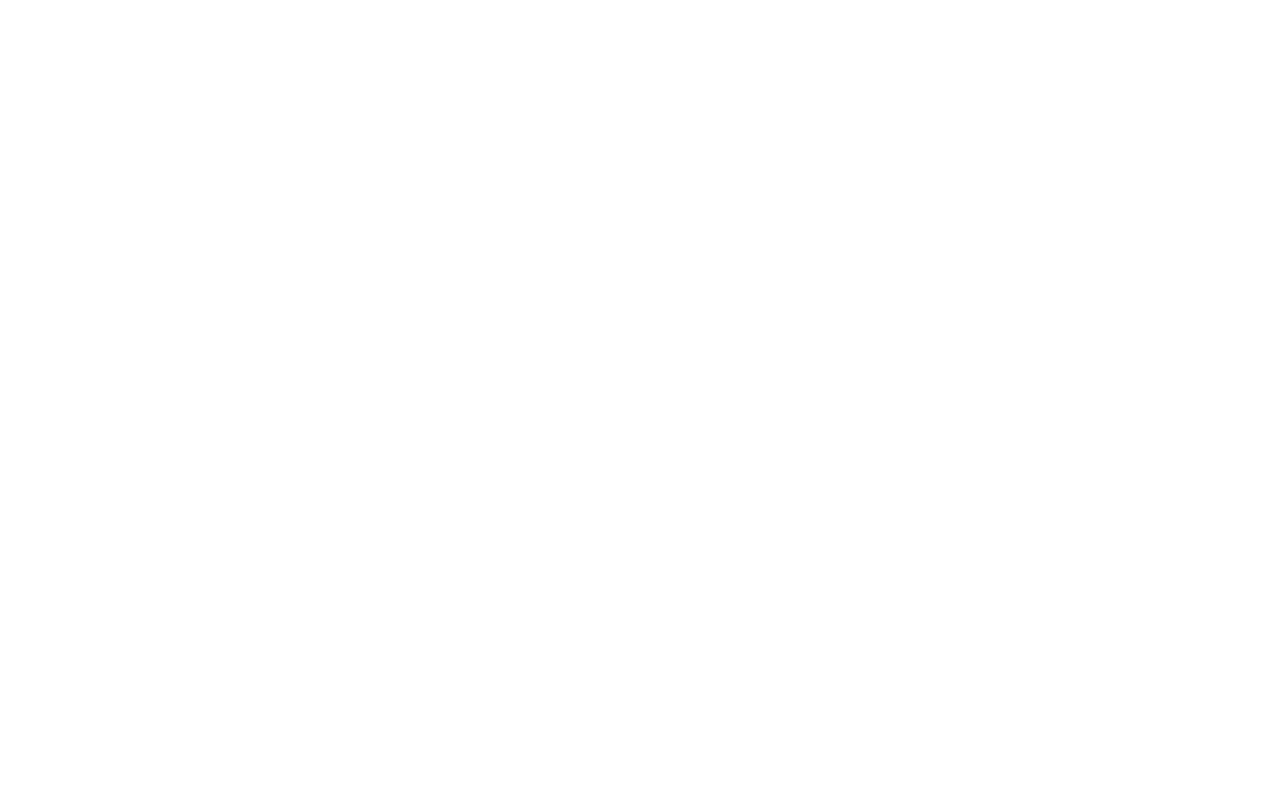
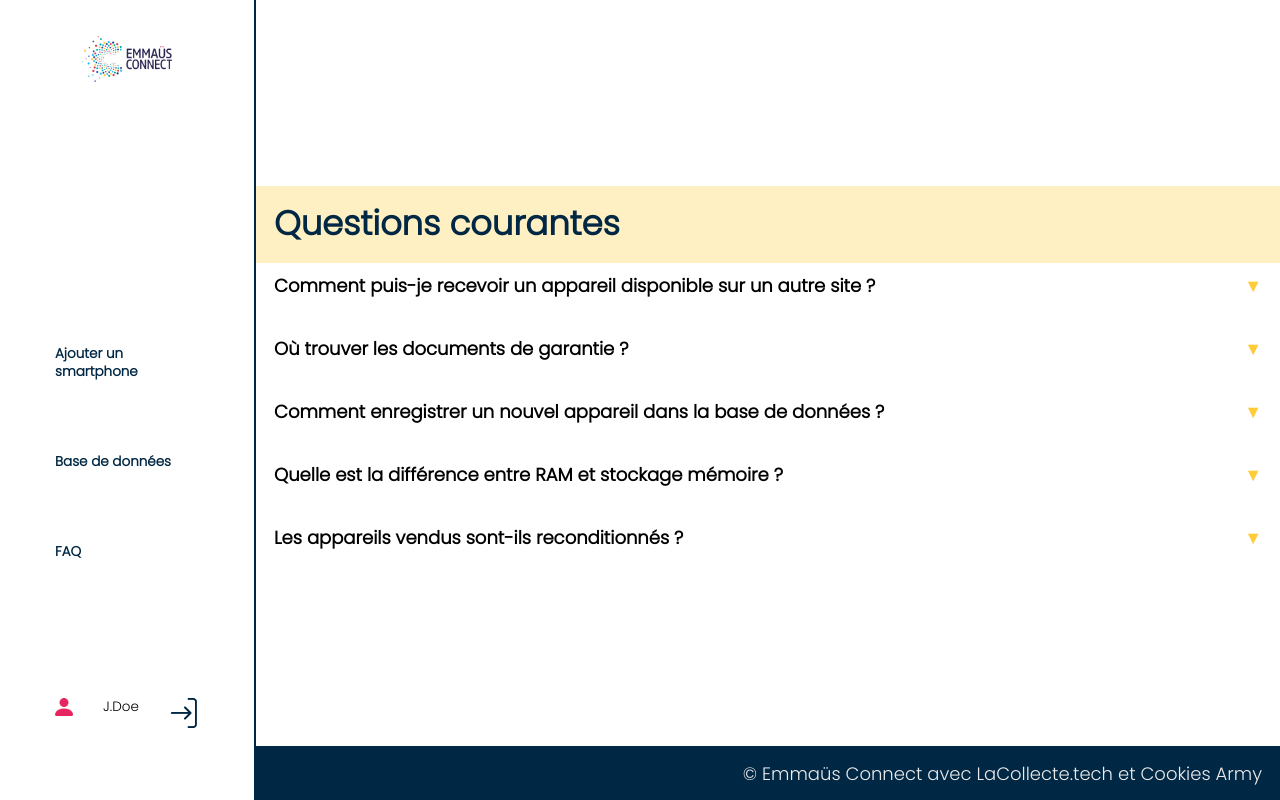
Before and after one commit to SbirLobo/cookiesarmy, a React (Vite) app in the folder frontend/: page /FAQ in a window 1280 px wide. Before the commit this address had no page. Built offline with nearby package versions, Linux system fonts and the light colour scheme.

Commit message:
creation page faq + lien navbar bdd et faq

```diff
--- /dev/null
+++ b/frontend/FAQ.json
@@ -0,0 +1,22 @@
+[
+  {
+    "question": "Comment puis-je recevoir un appareil disponible sur un autre site ?",
+    "answer": "Si vous souhaitez recevoir un appareil disponible sur un autre site, vous pouvez généralement passer commande en ligne et choisir l'option de livraison. Assurez-vous de vérifier les conditions de livraison, les frais éventuels et les délais estimés avant de finaliser votre commande."
+  },
+  {
+    "question": "Où trouver les documents de garantie ?",
+    "answer": "Les documents de garantie sont généralement inclus avec l'appareil reconditionné lors de l'achat. Ils peuvent se trouver dans l'emballage d'origine, avec les accessoires ou dans une pochette distincte. Si vous ne trouvez pas les documents de garantie, contactez le vendeur ou le fournisseur pour obtenir des informations supplémentaires."
+  },
+  {
+    "question": "Comment enregistrer un nouvel appareil dans la base de données ?",
+    "answer": "L'enregistrement d'un nouvel appareil dans la base de données dépend du système utilisé par le vendeur ou le fournisseur. Vous pouvez généralement trouver un formulaire d'enregistrement sur leur site web où vous devrez fournir des informations telles que le numéro de série de l'appareil, la date d'achat, vos coordonnées, etc. Suivez les instructions fournies pour compléter le processus d'enregistrement."
+  },
+  {
+    "question": "Quelle est la différence entre RAM et stockage mémoire ?",
+    "answer": "La RAM (Random Access Memory) et le stockage mémoire (par exemple, le disque dur ou la mémoire flash) sont deux composants différents dans un appareil électronique. La RAM est utilisée pour stocker temporairement les données et les programmes en cours d'exécution, permettant un accès rapide aux informations. Le stockage mémoire, en revanche, est utilisé pour stocker de manière permanente les fichiers, les applications et les données même lorsque l'appareil est éteint. En résumé, la RAM joue un rôle crucial dans les performances et la vitesse d'exécution de l'appareil, tandis que le stockage mémoire est utilisé pour conserver les données à long terme."
+  },
+  {
+    "question": "Les appareils vendus sont-ils reconditionnés ?",
+    "answer": "Oui, les appareils vendus sont des téléphones reconditionnés. Cela signifie qu'ils ont été préalablement utilisés, puis réparés, nettoyés et remis en état pour être revendus sur le marché. Les réparations peuvent inclure le remplacement de pièces défectueuses, la réparation des problèmes logiciels, la remise à neuf de l'écran et de la batterie, etc. Les téléphones reconditionnés offrent une alternative plus abordable par rapport aux appareils neufs tout en offrant des performances similaires."
+  }
+]
--- a/frontend/src/App.jsx
+++ b/frontend/src/App.jsx
@@ -7,6 +7,7 @@
 import ConnectionPage from "./pages/ConnectionPage";
 import ResumeTel from "./pages/ResumeTel";
 import TableauSmartphones from "./pages/TableauSmartphones";
+import Faq from "./pages/FAQ";
 
 function App() {
   return (
@@ -14,6 +15,7 @@
       <Route path="/" element={<ConnectionPage />} />
       <Route path="/Home" element={<Home />} />
       <Route path="/TableauSmartphones" element={<TableauSmartphones />} />
+      <Route path="/FAQ" element={<Faq />} />
       <Route path="/enregistrer1" element={<EnregistrerTel1 />} />
       <Route path="/enregistrer2" element={<EnregistrerTel2 />} />
       <Route path="/enregistrer3" element={<EnregistrerTel3 />} />
--- a/frontend/src/components/Navbar.jsx
+++ b/frontend/src/components/Navbar.jsx
@@ -17,8 +17,12 @@
           <Link to="/enregistrer1">
             <h2 className="mb-[4rem] text-xs">Ajouter un smartphone</h2>
           </Link>
+         <Link to="/TableauSmartphones">
           <h2 className="mb-[4rem] text-xs">Base de données</h2>
+          </Link>
+          <Link to="/FAQ">
           <h2 className="text-xs">FAQ</h2>
+          </Link>
         </div>
         <div className="flex w-[8rem] justify-between mt-[3rem] mb-[4rem]">
           <img
--- /dev/null
+++ b/frontend/src/pages/FAQ.jsx
@@ -0,0 +1,48 @@
+import React, { useState, useEffect } from 'react';
+import Layout from "../components/Layout";
+
+const FAQ = () => {
+  const [faqData, setFaqData] = useState([]);
+
+  useEffect(() => {
+
+    fetch('/faq.json')
+      .then((response) => response.json())
+      .then((data) => setFaqData(data))
+      .catch((error) => console.error('Erreur lors du chargement des données FAQ :', error));
+  }, []);
+
+  const [activeQuestion, setActiveQuestion] = useState(null);
+
+  const toggleQuestion = (index) => {
+    setActiveQuestion(activeQuestion === index ? null : index);
+  };
+
+  return (
+    <Layout>
+    <div className="container mx-auto py-8">
+      <h1 className="text-3xl font-bold text-primary bg-quaternary/30 p-4">Questions courantes</h1>
+      <div className="space-y-4">
+        {faqData.map((item, index) => (
+          <div key={index}>
+            <button
+              className="flex items-center justify-between bg-gray-200 hover:bg-gray-300 px-4 py-2 rounded-md w-full focus:outline-none"
+              onClick={() => toggleQuestion(index)}
+            >
+              <span className="font-bold">{item.question}</span>
+              <span className="transform transition-transform duration-300 text-quaternary">
+                {activeQuestion === index ? '▲' : '▼'}
+              </span>
+            </button>
+            {activeQuestion === index && (
+              <div className="bg-gray-100 p-4 mt-2 rounded-md">{item.answer}</div>
+            )}
+          </div>
+        ))}
+      </div>
+    </div>
+    </Layout>
+  );
+};
+
+export default FAQ;
```
